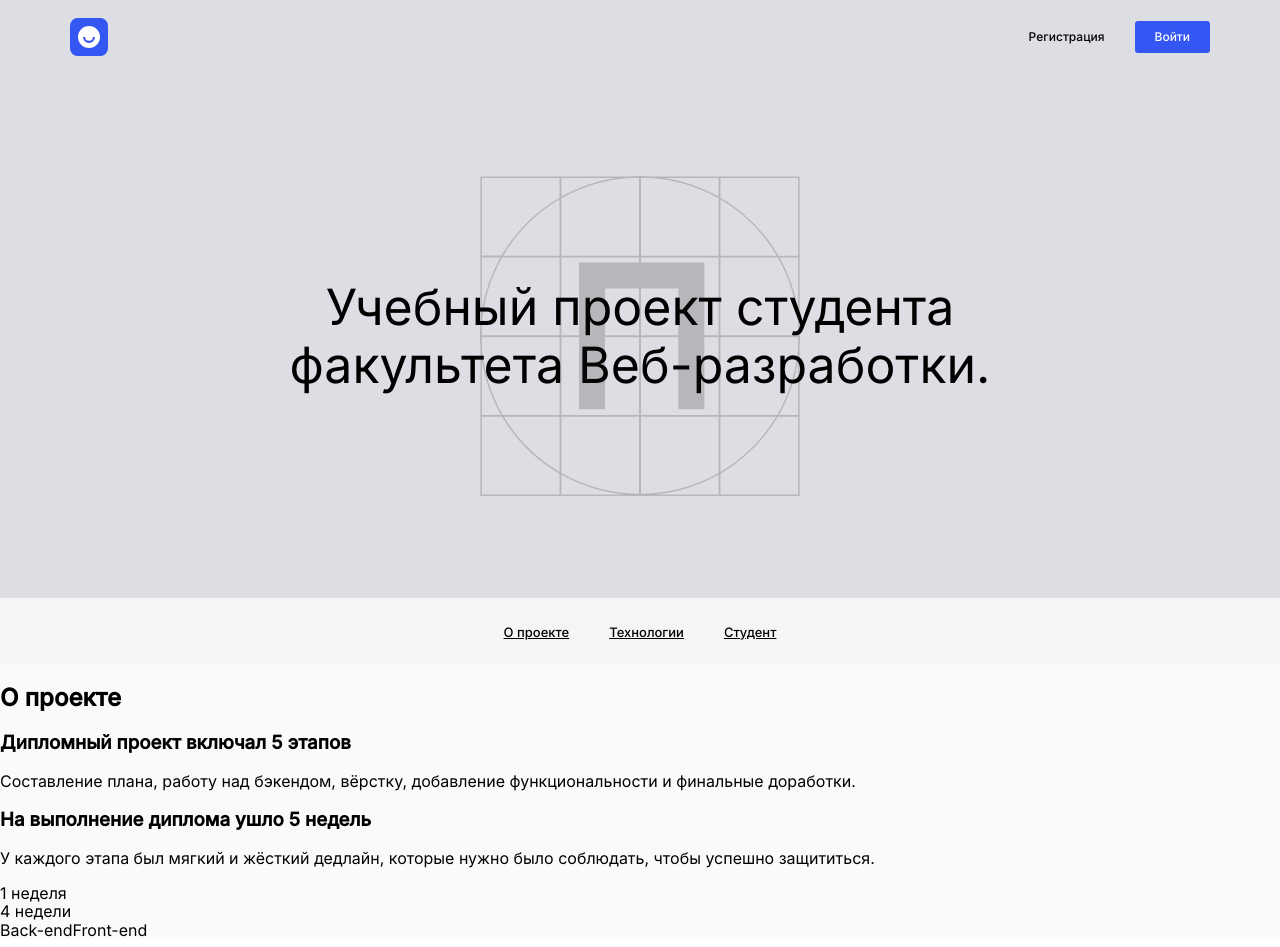
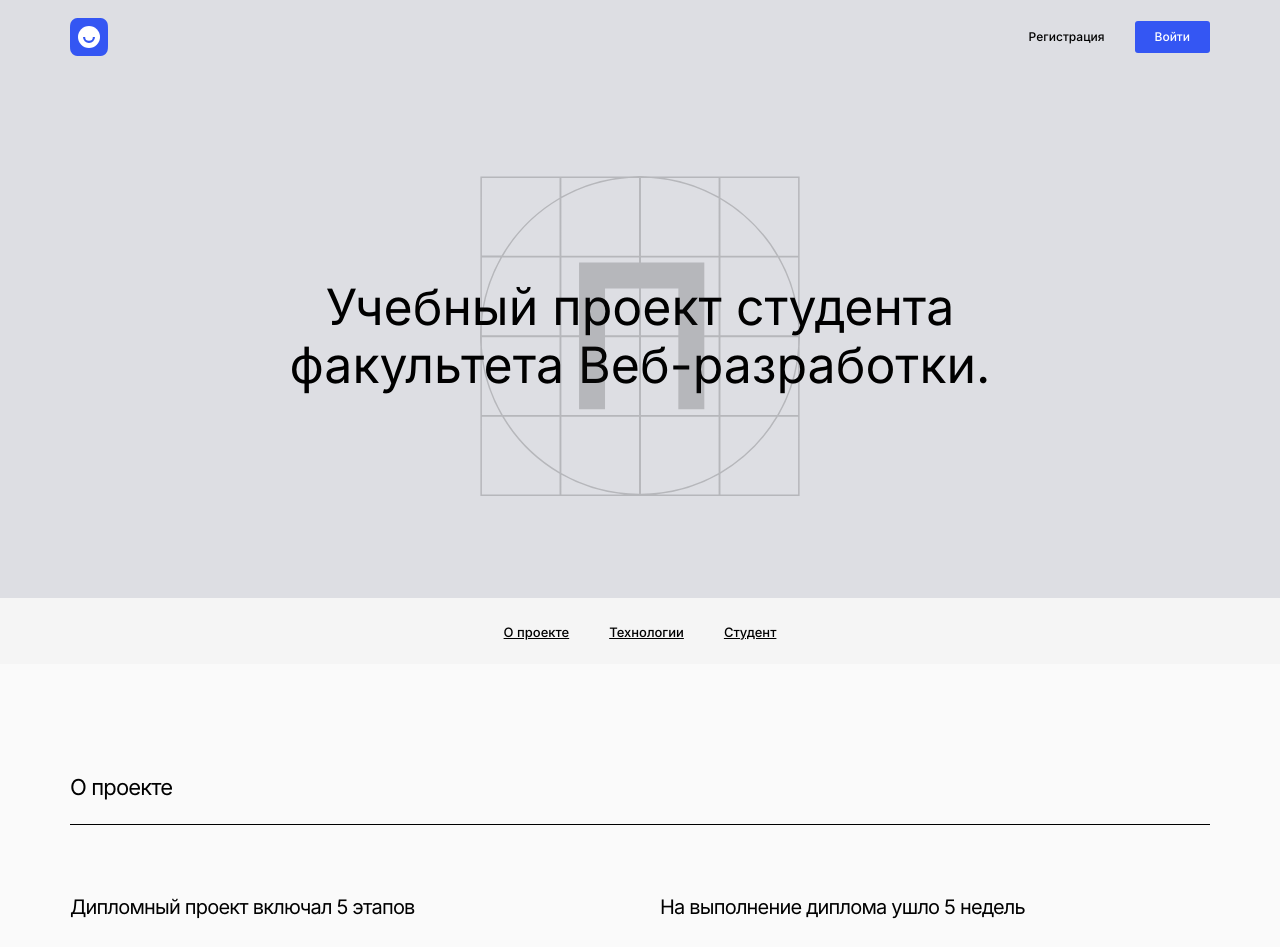
Before and after one commit to ShnaiderDanila/movies-explorer-frontend, a React (Create React App) app: page / in a window 1280 px wide. Shown: the top 947 px of the page. Built offline with nearby package versions, Linux system fonts and the light colour scheme.

Commit message:
Add css styles to ./src/components/Main/AboutProject/AboutProject.css

```diff
--- a/src/components/Main/AboutProject/AboutProject.css
+++ b/src/components/Main/AboutProject/AboutProject.css
@@ -0,0 +1,84 @@
+.about-project {
+  padding: 110px 70px;
+}
+
+.about-project__title {
+  margin: 0;
+  max-width: 600px;
+  font-size: 22px;
+  line-height: 26.63px;
+  font-weight: 400;
+  letter-spacing: -0.04em;
+}
+
+.about-project__line {
+  margin: 23px 0 0 0;
+  height: 1px;
+  background-color: black;
+}
+
+.about-project__info {
+  margin: 70px 0 0 0;
+  display: flex;
+  justify-content: space-between;
+}
+
+.about-project__description {
+  margin: 0 40px 0 0;
+  text-align: left;
+}
+
+.about-project__description:last-child {
+  margin: 0;
+}
+
+.about-project__description-title {
+  margin: 0;
+  max-width: 550px;
+  font-size: 20px;
+  font-weight: 400;
+  line-height: 24.2px;
+  letter-spacing: -0.04em;
+}
+
+.about-project__description-text {
+  margin: 26px 0 0 0;
+  max-width: 550px;
+  font-size: 14px;
+  line-height: 20px;
+}
+
+
+.about-project__time-line {
+  margin: 110px 0 0 0;
+  display: grid;
+  grid-template-columns: 228px 1fr;
+
+}
+
+.about-project__time-line-blue {
+  padding: 10px 0;
+  background-color: #3456f3;
+  color: #fff;
+  text-align: center;
+  font-size: 14px;
+  line-height: 16.94px;
+}
+
+.about-project__time-line-grey {
+  padding: 10px 0;
+  background-color: #f2f2f2;
+  color: #000;
+  text-align: center;
+  font-size: 14px;
+  line-height: 16.94px;
+}
+
+.about-project__time-line-signature {
+  margin: 14px 0 0 0;
+  text-align: center;
+  color: #a0a0a0;
+  font-size: 14px;
+  font-weight: 500;
+  line-height: 17px;
+}
```
